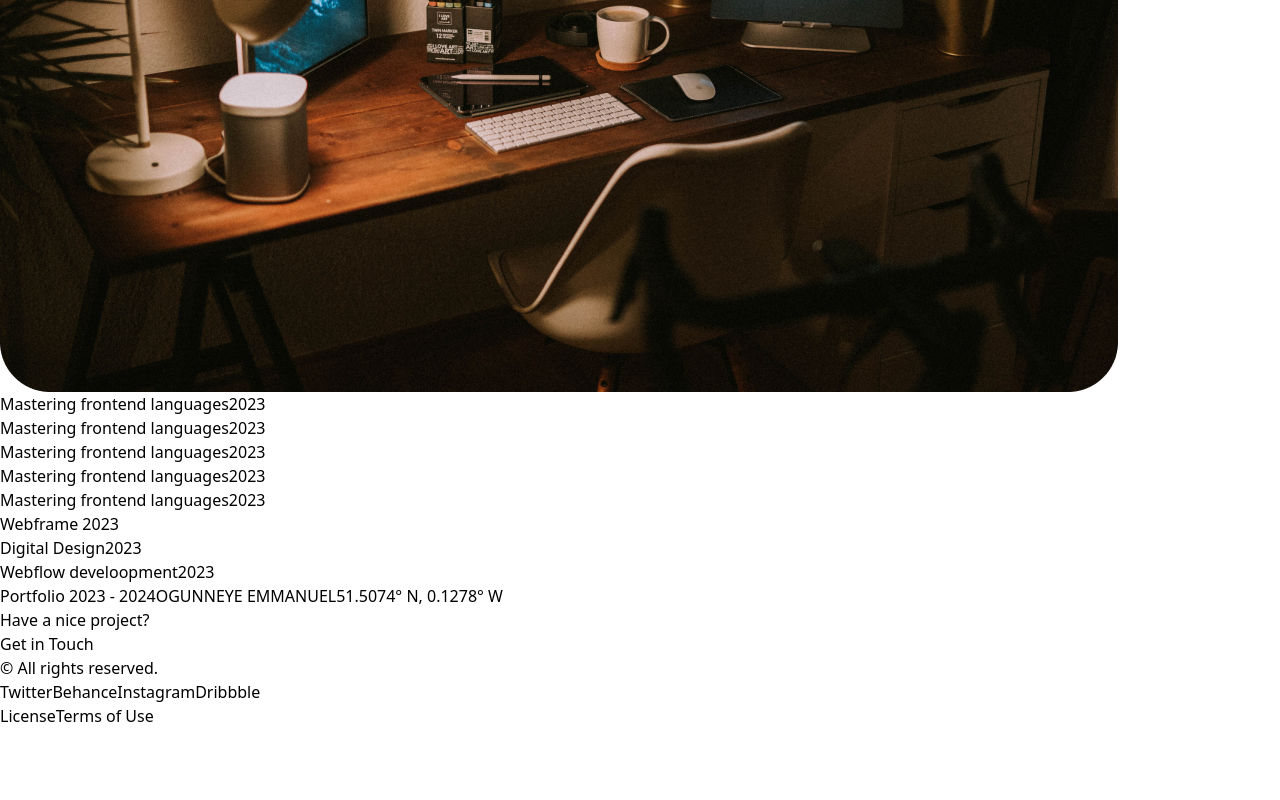
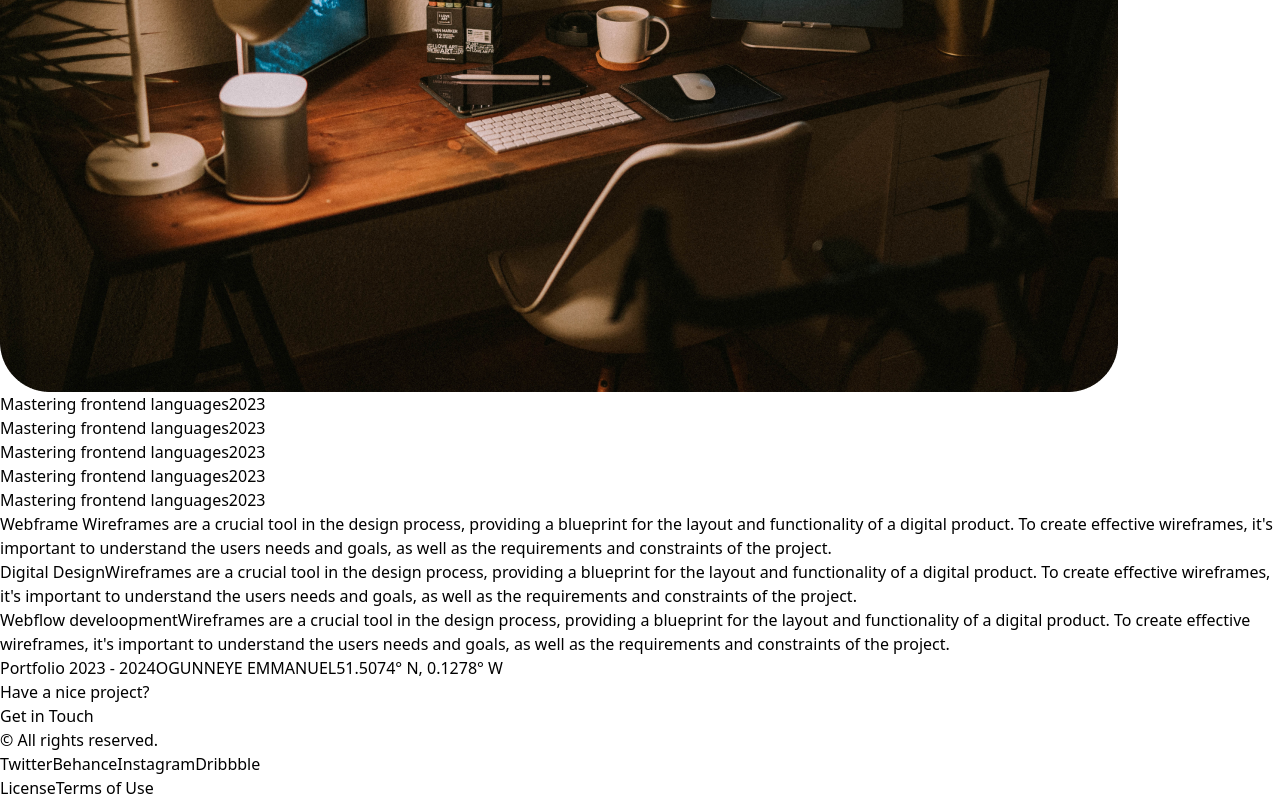
Before and after one commit to xamorite/Xamorite.com, a React (Vite) app: page /about in a window 1280 px wide. Shown: the part 904-1704 px from the top of the page. Before the commit the page ends 1632 px from the top, so only its background shows below. Built offline with nearby package versions, Linux system fonts and the light colour scheme.

Commit message:
portfolio website

```diff
--- a/src/components/About/About.jsx
+++ b/src/components/About/About.jsx
@@ -33,9 +33,11 @@ function About() {
 
         <ul className="mt-[13vh]">
 
-          <li className="flex row justify-between h-[5vh] my-[5vh] pb-[5vh] border-b-[.3vh] border-slate-700 align-center"><span>Webframe </span><span>2023</span></li>
-          <li className="flex row justify-between h-[5vh] my-[5vh] pb-[5vh] border-b-[.3vh] border-slate-700 align-center"><span>Digital Design</span><span>2023</span></li>
-          <li className="flex row justify-between h-[5vh] my-[5vh] pb-[5vh] border-b-[.3vh] border-slate-700 align-center"><span>Webflow develoopment</span><span>2023</span></li>
+          <li className="flex row justify-between h-[5vh] my-[5vh] pb-[5vh] border-b-[.3vh] border-slate-700 align-center"><span>Webframe </span><span className='w-[25vw] text-[.8vw]
+
+          j'>Wireframes are a crucial tool in the design process, providing a blueprint for the layout and functionality of a digital product. To create effective wireframes, it&apos;s important to understand the users needs and goals, as well as the requirements and constraints of the project.</span></li>
+          <li className="flex row justify-between h-[5vh] my-[5vh] pb-[5vh] border-b-[.3vh] border-slate-700 align-center"><span>Digital Design</span><span className='w-[25vw] text-sm'>Wireframes are a crucial tool in the design process, providing a blueprint for the layout and functionality of a digital product. To create effective wireframes, it&apos;s important to understand the users needs and goals, as well as the requirements and constraints of the project.</span></li>
+          <li className="flex row justify-between h-[5vh] my-[5vh] pb-[5vh] border-b-[.3vh] border-slate-700 align-center"><span>Webflow develoopment</span><span className='w-[25vw] text-sm'>Wireframes are a crucial tool in the design process, providing a blueprint for the layout and functionality of a digital product. To create effective wireframes, it&apos;s important to understand the users needs and goals, as well as the requirements and constraints of the project.</span></li>
         </ul>
 
     </div>
```
